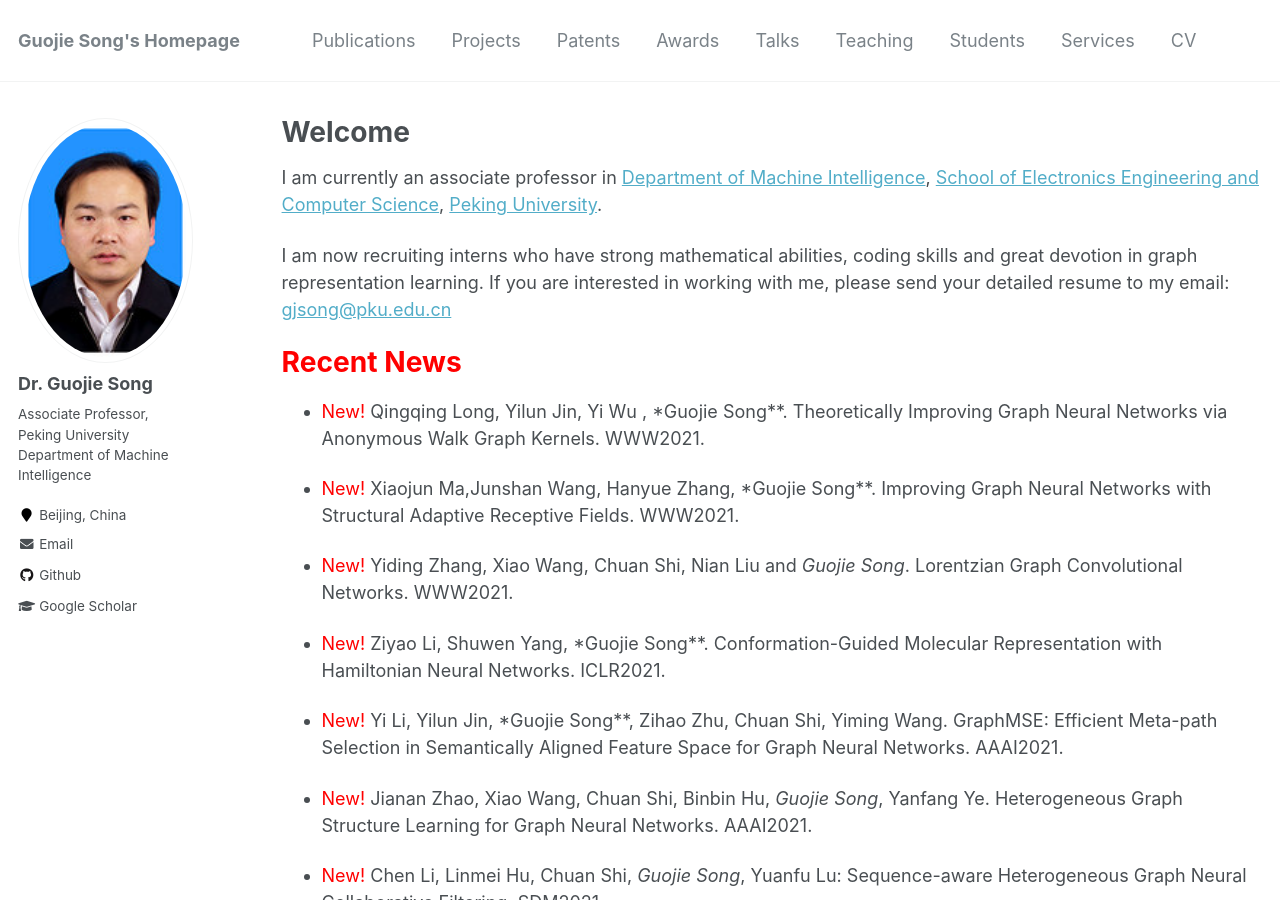
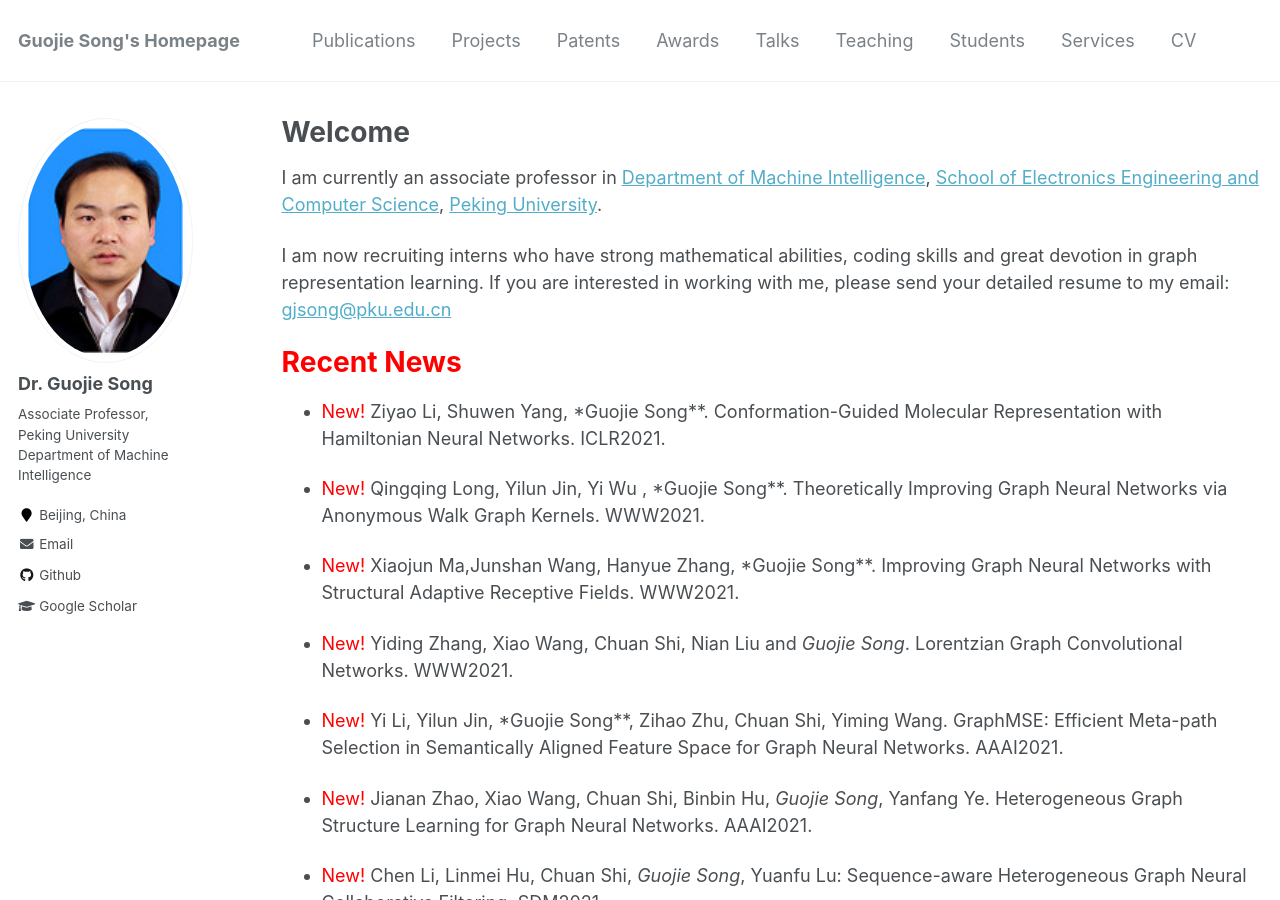
Before and after one commit to gjsong-pku/gjsong-pku.github.io, a Jekyll site: the page built from _pages/about.md, in a window 1280 px wide and 900 px high. Built offline with Jekyll 4.4.1, drawn with Linux system fonts in a browser that asks for light colours.

Commit message:
Update about.md

```diff
--- a/_pages/about.md
+++ b/_pages/about.md
@@ -16,13 +16,13 @@ I am now recruiting interns who have strong mathematical abilities, coding skill
 
 <span style='color:red'>Recent News</span>
 ======
+- <span style="color:red">New!</span> Ziyao Li, Shuwen Yang, *Guojie Song**. Conformation-Guided Molecular Representation with Hamiltonian Neural Networks. ICLR2021.
+
 - <span style="color:red">New!</span> 	Qingqing Long, Yilun Jin, Yi Wu , *Guojie Song**. Theoretically Improving Graph Neural Networks via Anonymous Walk Graph Kernels. WWW2021.
 
 - <span style="color:red">New!</span> 	Xiaojun Ma,Junshan Wang, Hanyue Zhang, *Guojie Song**. Improving Graph Neural Networks with Structural Adaptive Receptive Fields. WWW2021.
 
 - <span style="color:red">New!</span>	Yiding Zhang, Xiao Wang, Chuan Shi, Nian Liu and *Guojie Song*. Lorentzian Graph Convolutional Networks. WWW2021.
-
-- <span style="color:red">New!</span> Ziyao Li, Shuwen Yang, *Guojie Song**. Conformation-Guided Molecular Representation with Hamiltonian Neural Networks. ICLR2021.
 
 - <span style="color:red">New!</span> Yi Li, Yilun Jin, *Guojie Song**, Zihao Zhu, Chuan Shi, Yiming Wang. GraphMSE: Efficient Meta-path Selection in Semantically Aligned Feature Space for Graph Neural Networks. AAAI2021.
 
```
